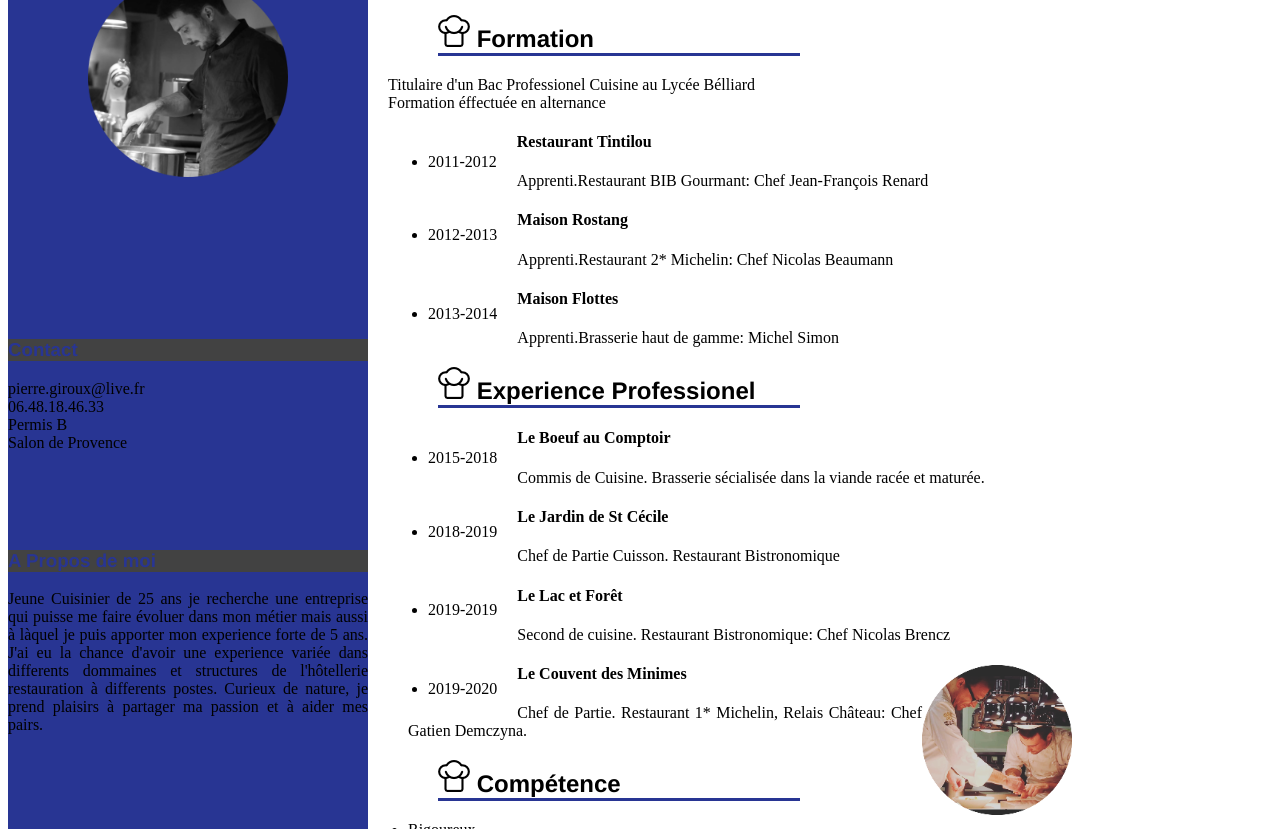
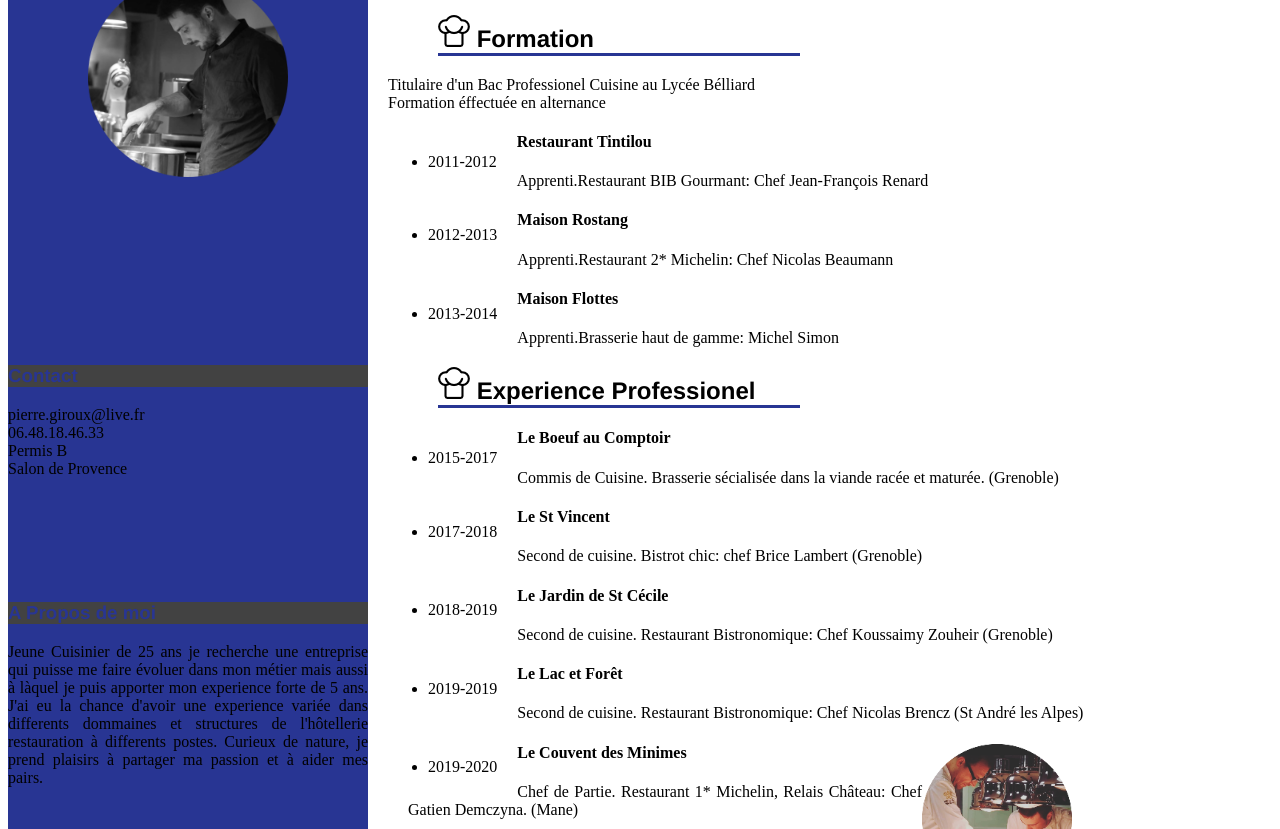
Before and after one commit to pierre2vkfe/CV-C, a plain HTML site: page index.html in a window 1280 px wide. Shown: the part 111-940 px from the top of the page. Drawn offline with Linux system fonts and the light colour scheme.

Commit message:
Add files via upload

```diff
--- a/index.html
+++ b/index.html
@@ -28,14 +28,16 @@
         <section>
             <h2> <img src="chef.png" alt="icone chef"> Experience Professionel</h2>
                 <ul>
-                    <li class="date">2015-2018</li>  <h4>Le Boeuf au Comptoir</h4>
-                                                     <p>Commis de Cuisine. Brasserie sécialisée dans la viande racée et maturée.</p>
+                    <li class="date">2015-2017</li>  <h4>Le Boeuf au Comptoir</h4>
+                                                     <p>Commis de Cuisine. Brasserie sécialisée dans la viande racée et maturée. (Grenoble)</p>
+                    <li class="date">2017-2018</li>  <h4>Le St Vincent</h4>
+                                                     <p>Second de cuisine. Bistrot chic: chef Brice Lambert (Grenoble)</p>
                     <li class="date">2018-2019</li>  <h4>Le Jardin de St Cécile</h4>
-                                                     <p>Chef de Partie Cuisson. Restaurant Bistronomique</p>
+                                                     <p>Second de cuisine. Restaurant Bistronomique: Chef Koussaimy Zouheir (Grenoble)</p>
                     <li class="date">2019-2019</li>  <h4>Le Lac et Forêt</h4>
-                                                     <p>Second de cuisine. Restaurant Bistronomique: Chef Nicolas Brencz</p>
+                                                     <p>Second de cuisine. Restaurant Bistronomique: Chef Nicolas Brencz (St André les Alpes)</p>
                     <li class="date">2019-2020</li>  <h4>Le Couvent des Minimes<img src="cuisine.png" alt="photo cuisine" class="chef"> </h4>
-                                                     <p>Chef de Partie. Restaurant 1* Michelin, Relais Château: Chef Gatien Demczyna. </p>
+                                                     <p>Chef de Partie. Restaurant 1* Michelin, Relais Château: Chef Gatien Demczyna. (Mane) </p>
                 </ul>
         </section><!--Fin de Experience Professionel-->
         <section>
```
